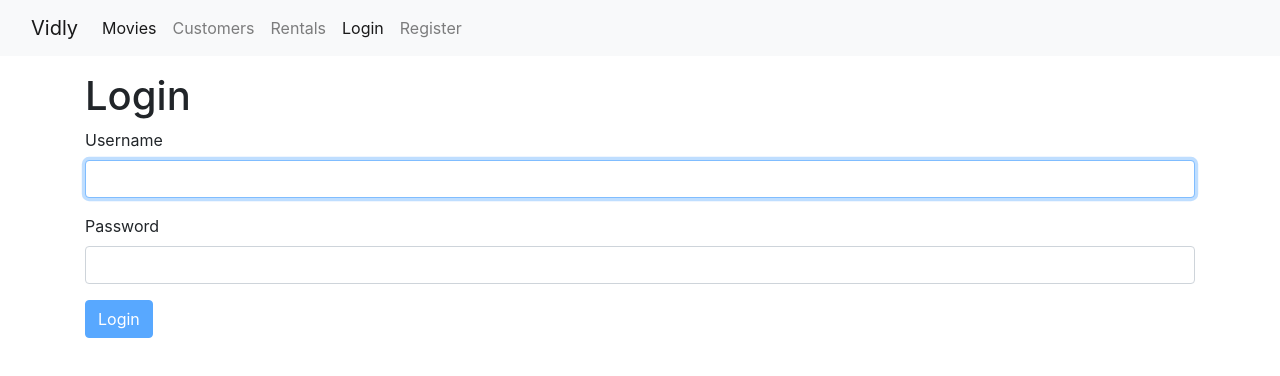
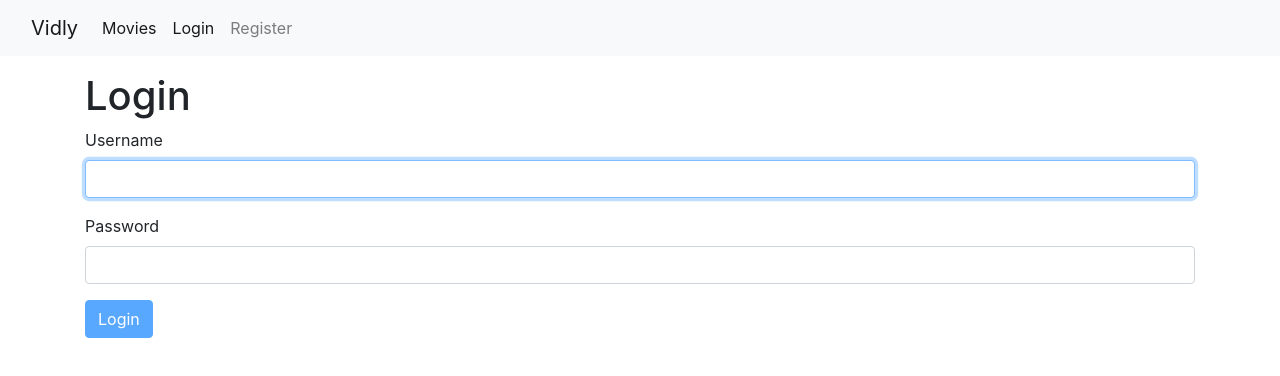
Before and after one commit to azeemabrarkhan/Vidly, a React (Create React App) app: page /login in a window 1280 px wide. Shown: the top 376 px of the page. Built offline with nearby package versions, Linux system fonts and the light colour scheme.

Commit message:
Hide Rentals and Users tab

```diff
--- a/src/App.js
+++ b/src/App.js
@@ -5,8 +5,8 @@ import { ToastContainer } from "react-toastify";
 import ProtectedRoute from "./components/common/protetedRoute";
 import Movies from "./components/movies";
 import MovieForm from "./components/movieForm";
-import Customers from "./components/customers";
-import Rentals from "./components/rentals";
+// import Customers from "./components/customers";
+// import Rentals from "./components/rentals";
 import NotFound from "./components/notFound";
 import NavBar from "./components/navBar";
 import LoginForm from "./components/loginForm";
@@ -37,8 +37,8 @@ class App extends Component {
               path="/movies"
               render={(props) => <Movies {...props} user={user} />}
             />
-            <Route path="/customers" component={Customers} />
-            <Route path="/rentals" component={Rentals} />
+            {/* <Route path="/customers" component={Customers} />
+            <Route path="/rentals" component={Rentals} /> */}
             <Route path="/login" component={LoginForm} />
             <Route path="/register" component={RegisterForm} />
             <Route path="/logout" component={Logout} />
--- a/src/components/navBar.jsx
+++ b/src/components/navBar.jsx
@@ -30,7 +30,7 @@ const NavBar = ({ user }) => {
                 Movies
               </NavLink>
             </li>
-            <li className="nav-item">
+            {/* <li className="nav-item">
               <NavLink className="nav-link" to="/customers">
                 Customers
               </NavLink>
@@ -39,7 +39,7 @@ const NavBar = ({ user }) => {
               <NavLink className="nav-link" to="/rentals">
                 Rentals
               </NavLink>
-            </li>
+            </li> */}
             {!user && (
               <React.Fragment>
                 <li className="nav-item">
```
